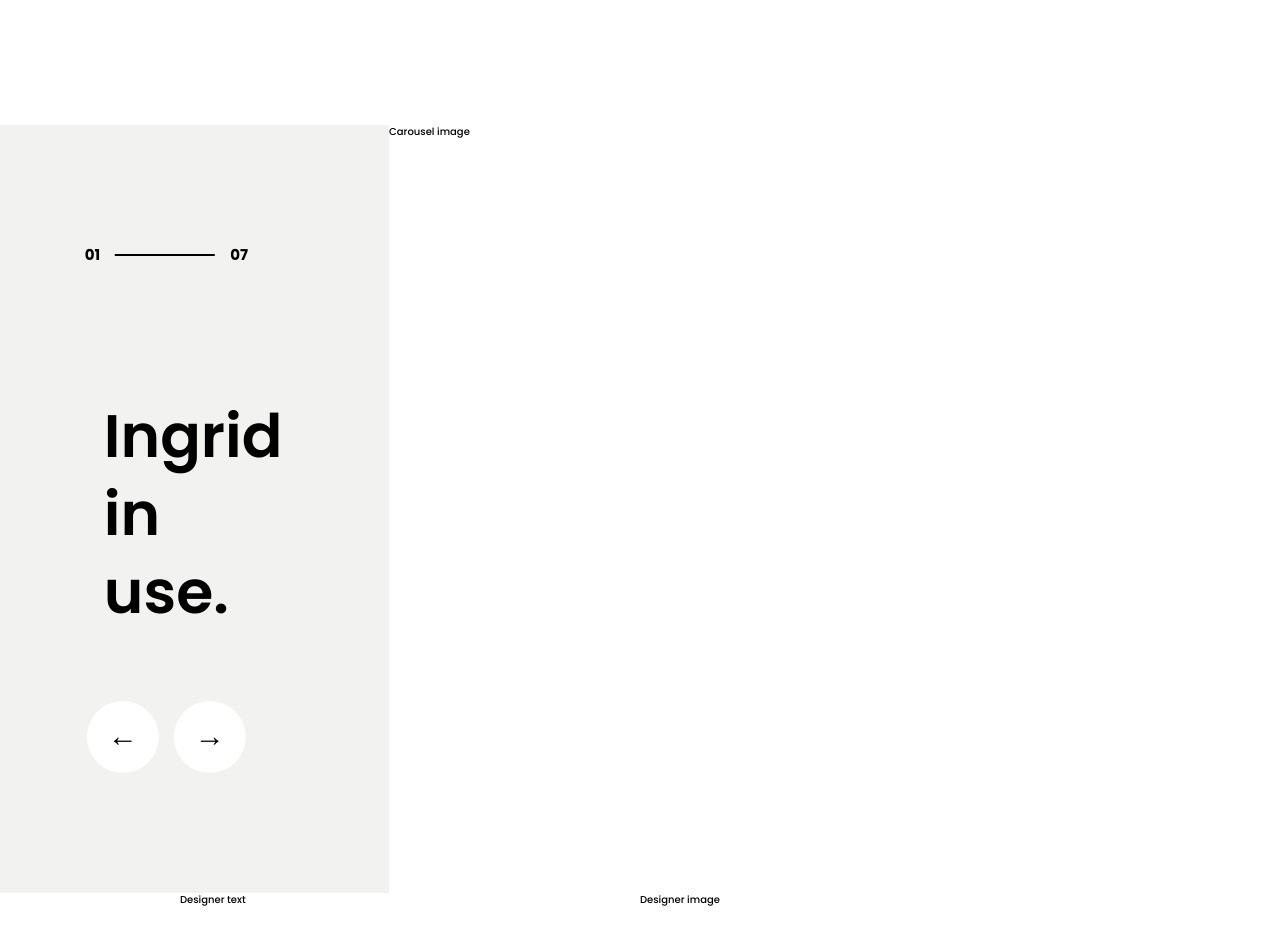
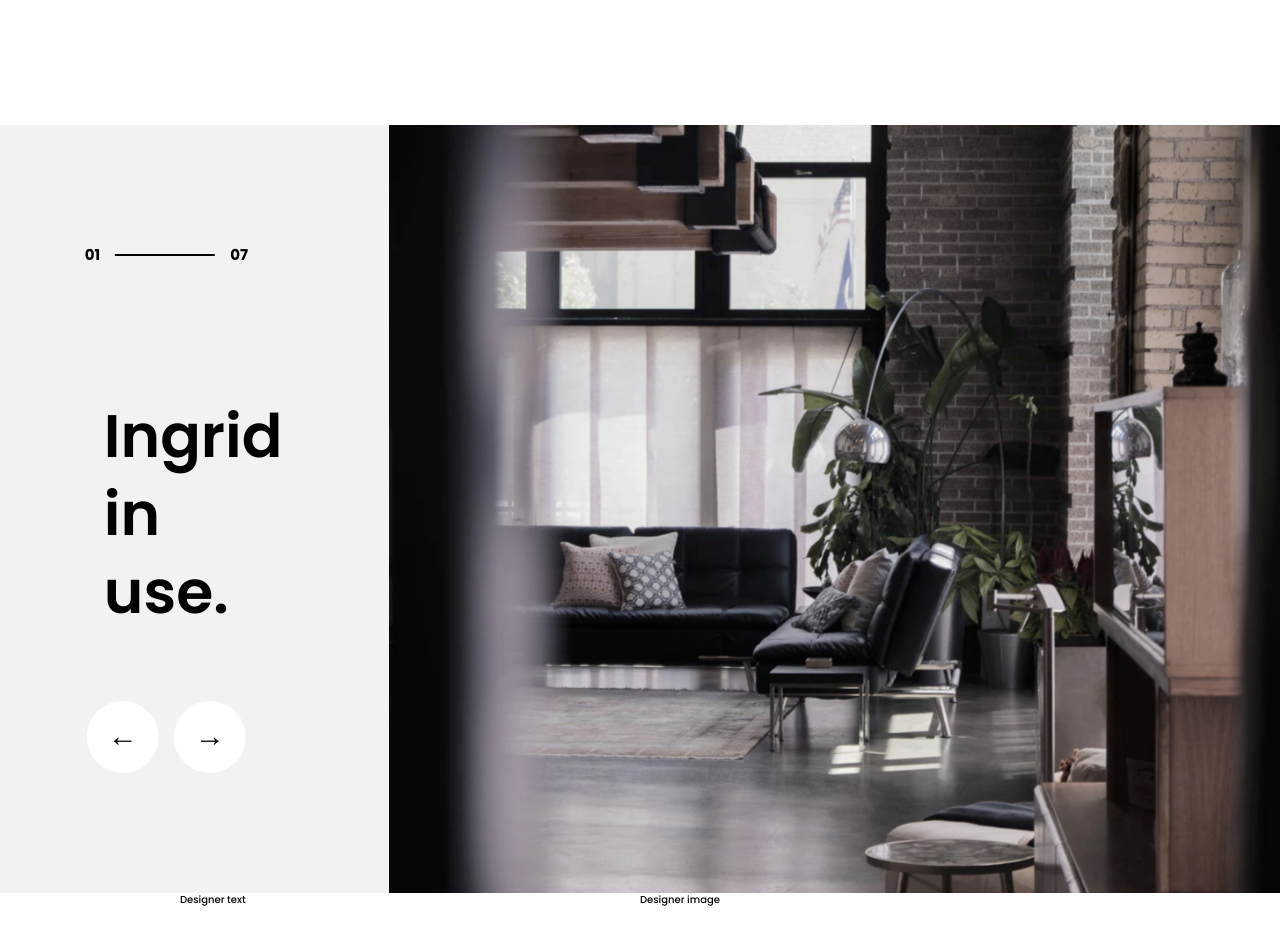
Before and after one commit to ayushgw/chair, a website: page index.html in a window 1280 px wide. Shown: the part 4900-5845 px from the top of the page. Drawn offline with Linux system fonts and the light colour scheme.

Commit message:
carousel image done

```diff
--- a/index.html
+++ b/index.html
@@ -80,7 +80,7 @@
         </div>
     </div>
     <div class="carousel__image">
-        Carousel image
+        <!-- <img src="/images/Carousel-1.jpg" alt="Carousel image 1"> -->
     </div>
     <div class="designer__text">
         Designer text
--- a/sass/_carousel.scss
+++ b/sass/_carousel.scss
@@ -63,4 +63,9 @@
 .carousel__image {
     grid-row: 4 / 5;
     grid-column: center-1 / -1;
+
+    background-image: url('/images/Carousel-1.jpg');
+    background-position: center;
+    background-repeat: no-repeat;
+    background-size: cover;
 }
```
Also changed, not shown: css/style.css, images/designer.jpg (added).
